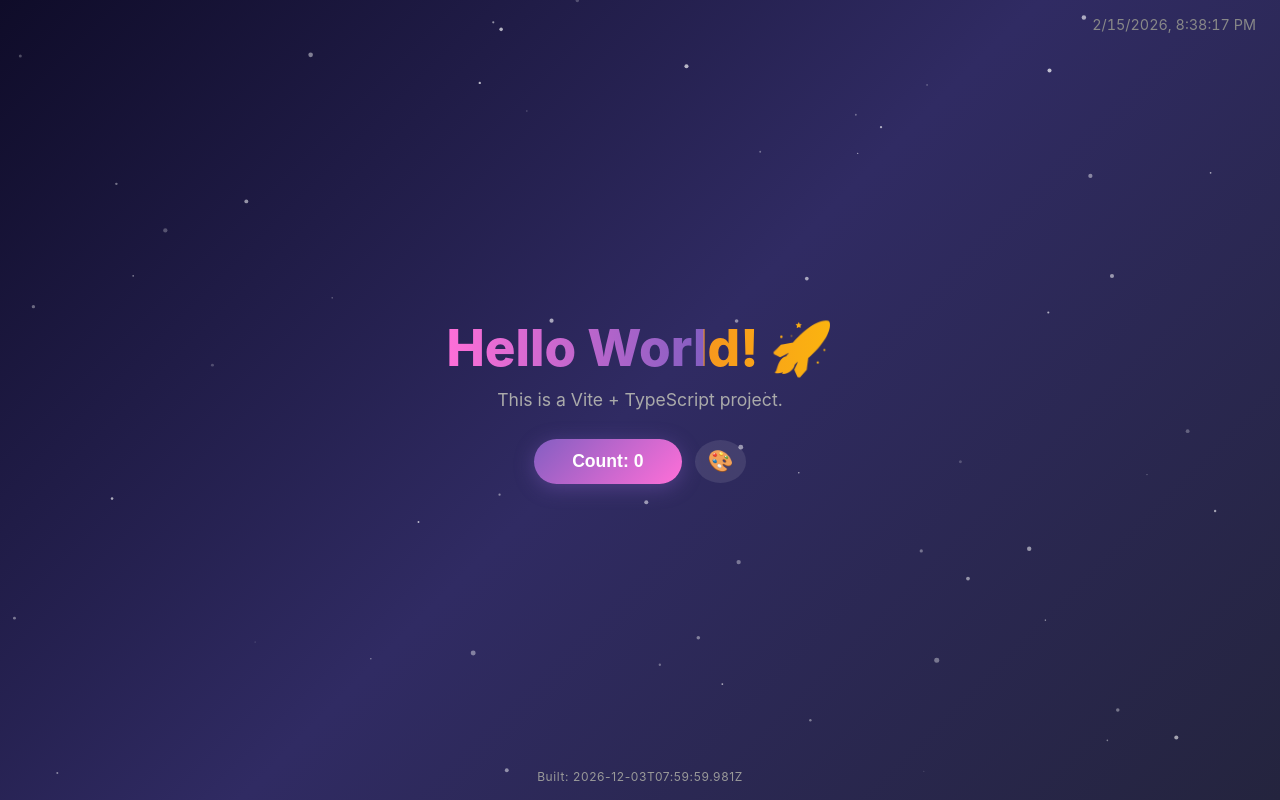
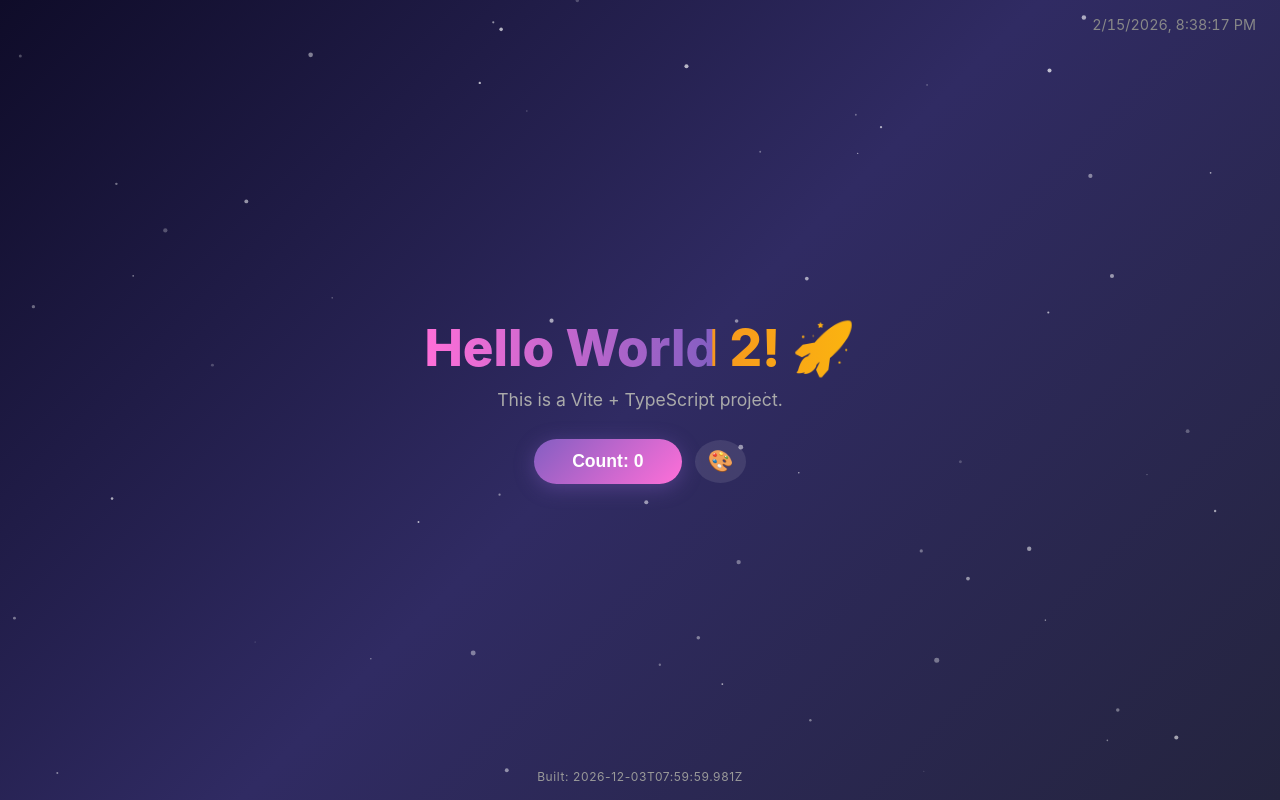
Before and after one commit to etdofreshai/helloworld-typescript, a website built with Vite: page index.html in a window 1280 px wide. Built offline with nearby package versions, Linux system fonts and the light colour scheme.

Commit message:
Update title and heading to Hello World 2

```diff
--- a/index.html
+++ b/index.html
@@ -3,7 +3,7 @@
   <head>
     <meta charset="UTF-8" />
     <meta name="viewport" content="width=device-width, initial-scale=1.0" />
-    <title>Hello World</title>
+    <title>Hello World 2</title>
   </head>
   <body>
     <div id="app"></div>
--- a/src/main.ts
+++ b/src/main.ts
@@ -135,7 +135,7 @@
   if (!document.getElementById('counter')) {
     app.innerHTML = `
       <div id="clock" class="clock"></div>
-      <h1>Hello World! 🚀</h1>
+      <h1>Hello World 2! 🚀</h1>
       <p id="typed"></p>
       <div class="button-row">
         <button id="counter" type="button">Count: ${count}</button>
```
